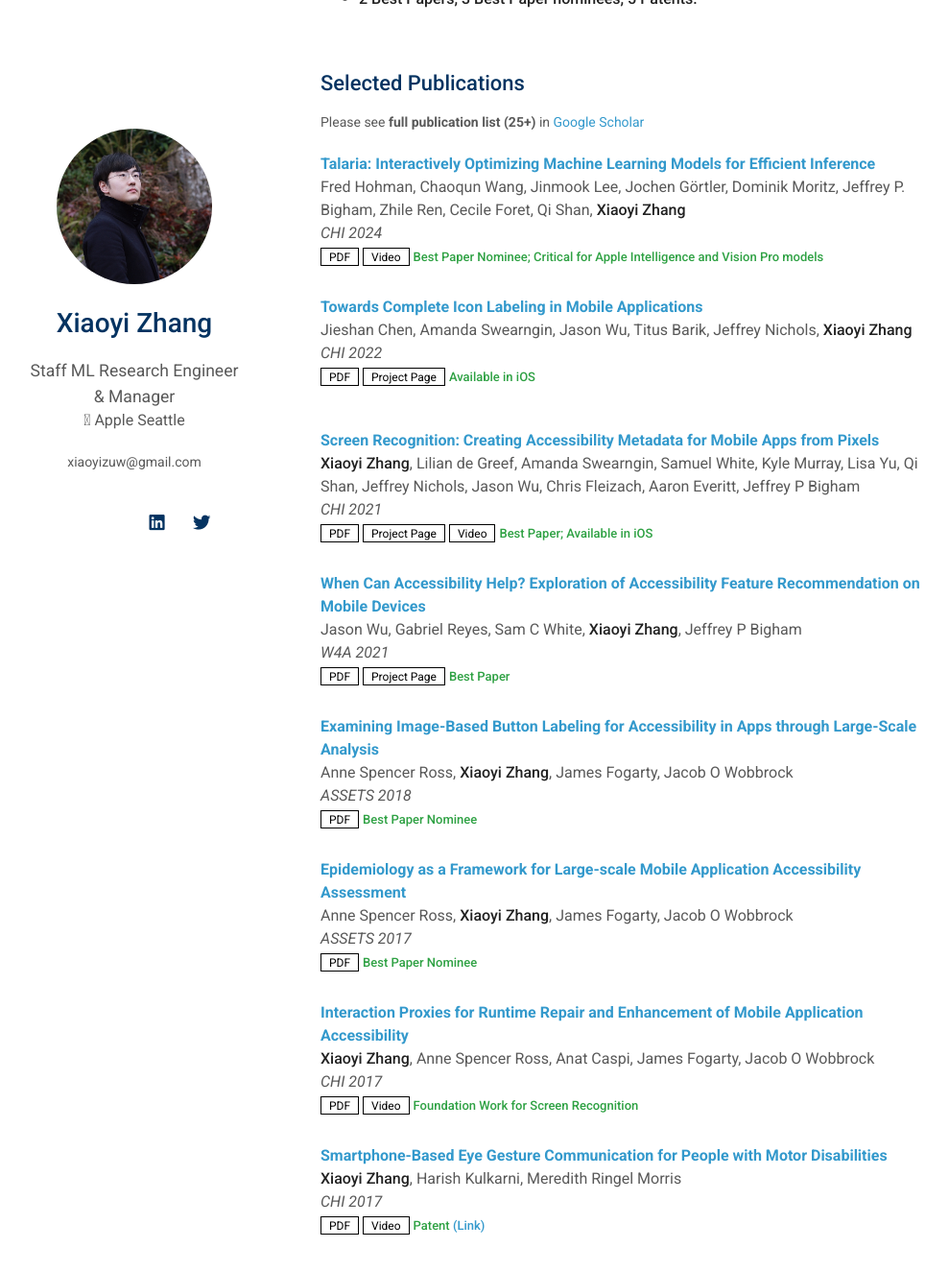
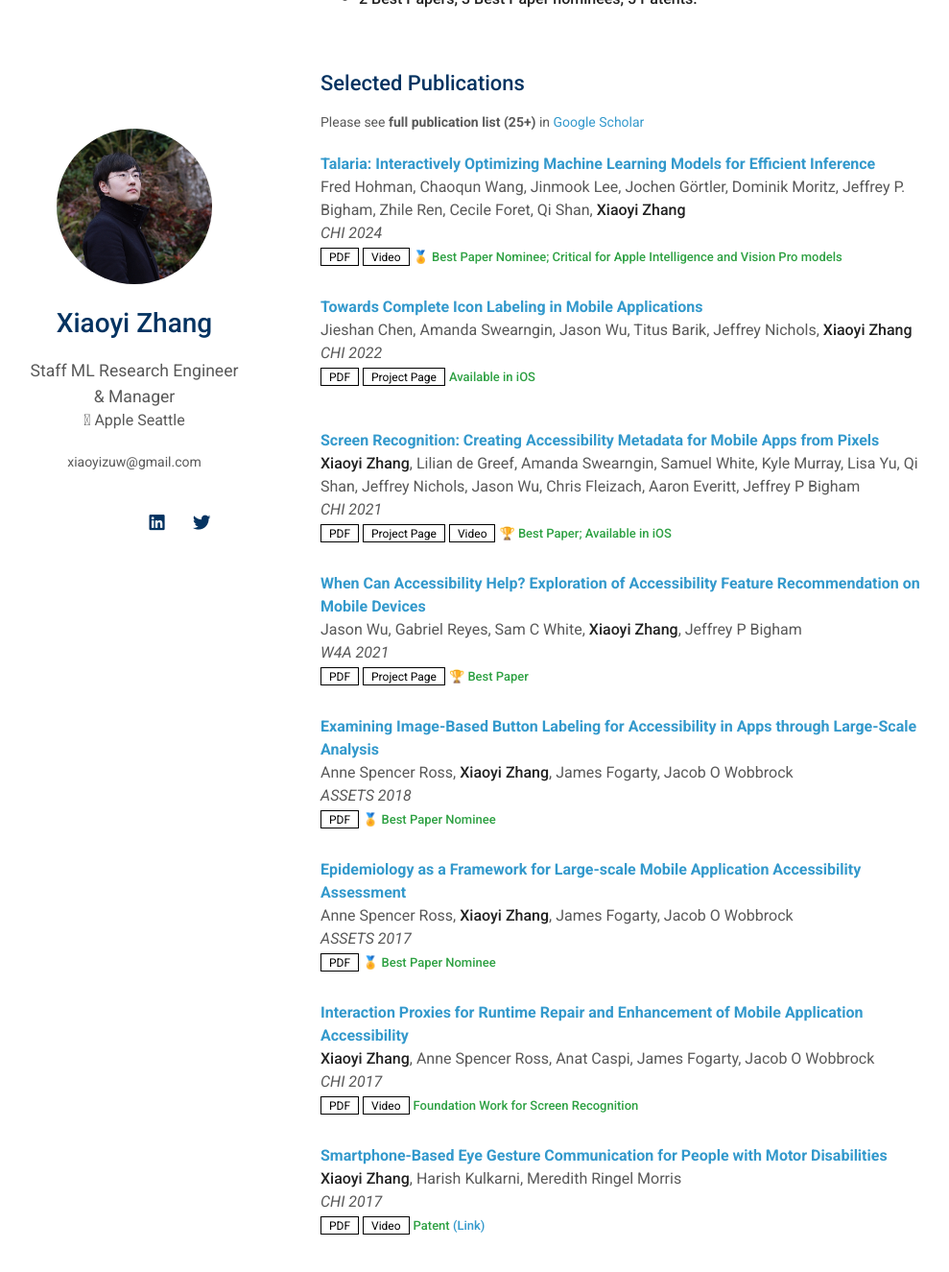
Before and after one commit to xiaoyizuw/personal-site, a Jekyll site: the page built from index.md, in a window 1280 px wide and 1400 px high, scrolled down 739 px. Shown: the top 1325 px of the window at 96% size, without its empty margins (136-1125 px from the left). Built offline with Jekyll 4.4.1, drawn with Linux system fonts in a browser that asks for light colours; nearby versions of some CDN libraries; a style sheet for code colours, icons or effects is not loaded; our own code applies the rules of GitHub Pages for plain Markdown files.

```diff
--- a/_data/publications.yml
+++ b/_data/publications.yml
@@ -5,7 +5,7 @@ main:
     conference: CHI 2024
     pdf: https://arxiv.org/pdf/2404.03085
     video: https://machinelearning.apple.com/research/talaria
-    notes: Best Paper Nominee; Critical for Apple Intelligence and Vision Pro models
+    notes: 🏅 Best Paper Nominee; Critical for Apple Intelligence and Vision Pro models
     image: ./assets/img/talaria.png
 
   - title: "Towards Complete Icon Labeling in Mobile Applications"
@@ -22,7 +22,7 @@ main:
     pdf: https://docs-assets.developer.apple.com/ml-research/papers/screen-recognition-chi-2021.pdf
     page: https://machinelearning.apple.com/research/creating-accessibility-metadata
     video: https://www.youtube.com/watch?v=Z0pv0ZqFnC0
-    notes: Best Paper; Available in iOS
+    notes: 🏆 Best Paper; Available in iOS
     image: ./assets/img/teaser_example.png
 
   - title: "When Can Accessibility Help? Exploration of Accessibility Feature Recommendation on Mobile Devices"
@@ -30,21 +30,21 @@ main:
     conference: W4A 2021
     pdf: https://arxiv.org/pdf/2105.01734
     page: https://machinelearning.apple.com/research/recommending-accessibility
-    notes: Best Paper
+    notes: 🏆 Best Paper
     image: ./assets/img/teaser_example.png
 
   - title: "Examining Image-Based Button Labeling for Accessibility in Apps through Large-Scale Analysis"
     authors: Anne Spencer Ross, <strong>Xiaoyi Zhang</strong>, James Fogarty, Jacob O Wobbrock
     conference: ASSETS 2018
     pdf: https://faculty.washington.edu/wobbrock/pubs/assets-18.01.pdf
-    notes: Best Paper Nominee
+    notes: 🏅 Best Paper Nominee
     image: ./assets/img/teaser_example.png
 
   - title: "Epidemiology as a Framework for Large-scale Mobile Application Accessibility Assessment"
     authors: Anne Spencer Ross, <strong>Xiaoyi Zhang</strong>, James Fogarty, Jacob O Wobbrock
     conference: ASSETS 2017
     pdf: https://faculty.washington.edu/wobbrock/pubs/assets-17.pdf
-    notes: Best Paper Nominee
+    notes: 🏅 Best Paper Nominee
     image: ./assets/img/teaser_example.png
 
   - title: "Interaction Proxies for Runtime Repair and Enhancement of Mobile Application Accessibility"
```
